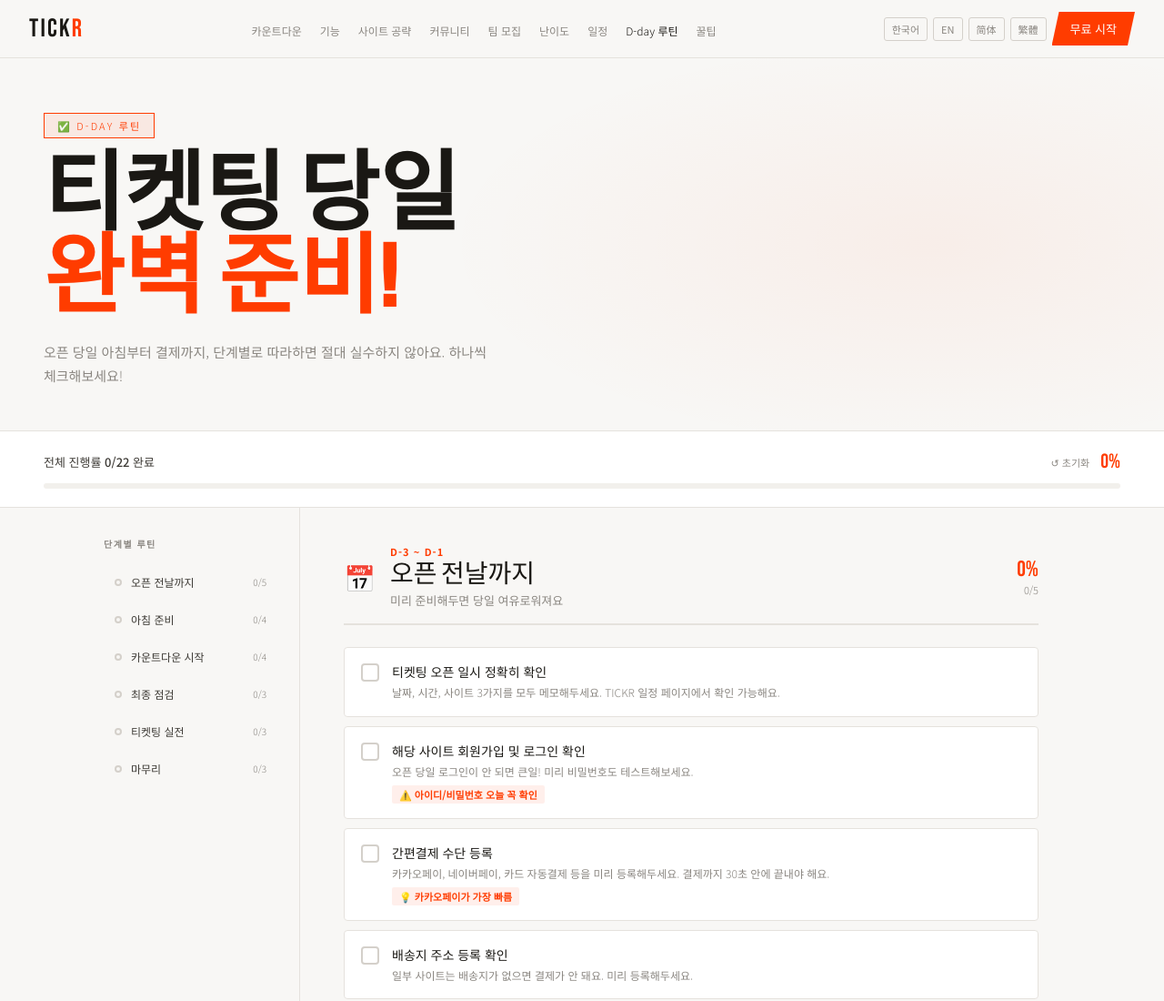
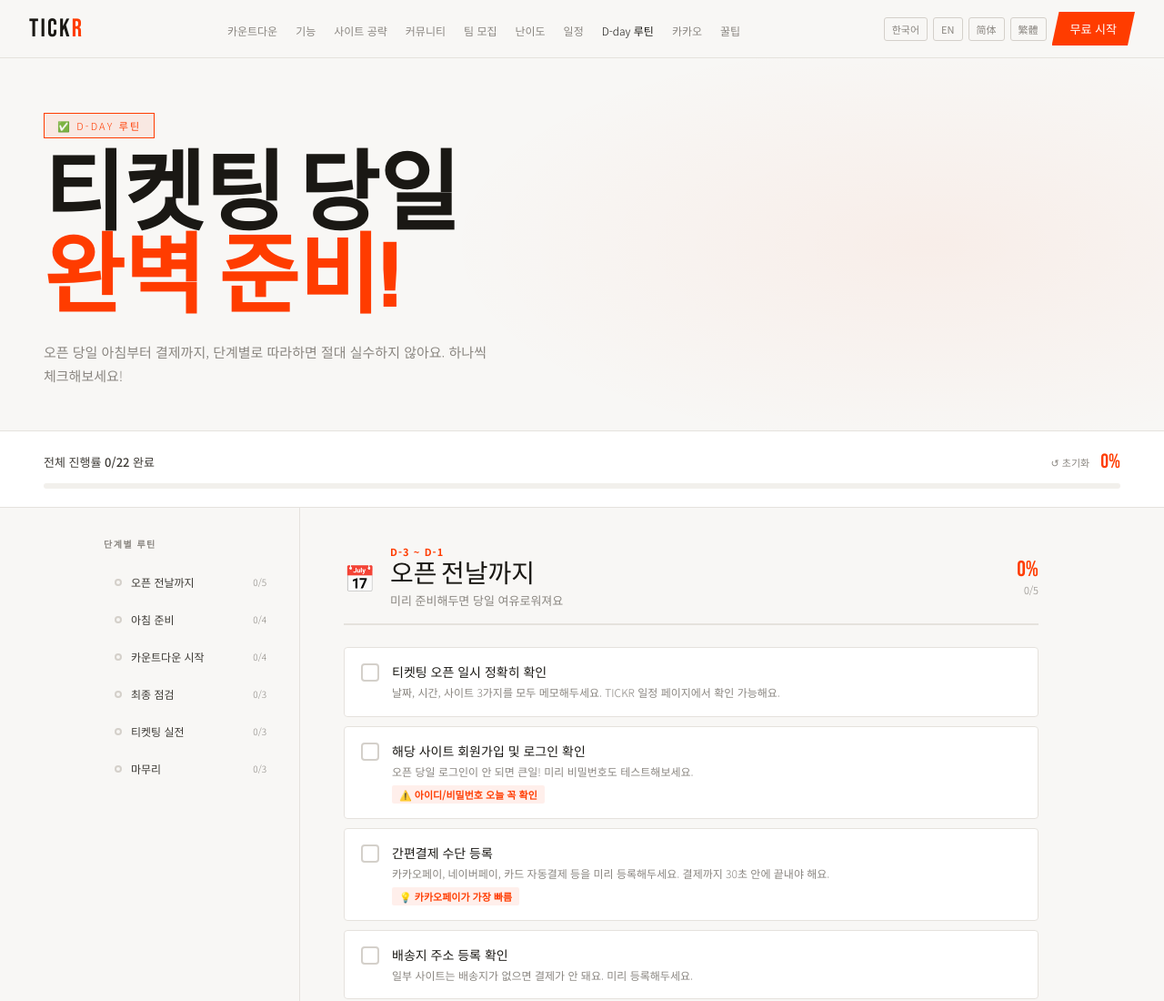
Before and after one commit to chygina37/-, a website: page dday.html in a window 1280 px wide. Shown: the top 1100 px of the page at 91% size. Drawn offline with Linux system fonts and the light colour scheme.

Commit message:
Update dday.html

```diff
--- a/dday.html
+++ b/dday.html
@@ -118,6 +118,7 @@
     <li><a href="/difficulty.html">난이도</a></li>
     <li><a href="/schedule.html">일정</a></li>
     <li><a href="/dday.html" class="active">D-day 루틴</a></li>
+    <li><a href="/kakao.html">카카오</a></li>
     <li><a href="/tips.html">꿀팁</a></li>
   </ul>
   <div class="nav-right" style="display:flex;align-items:center;gap:6px;">
```
